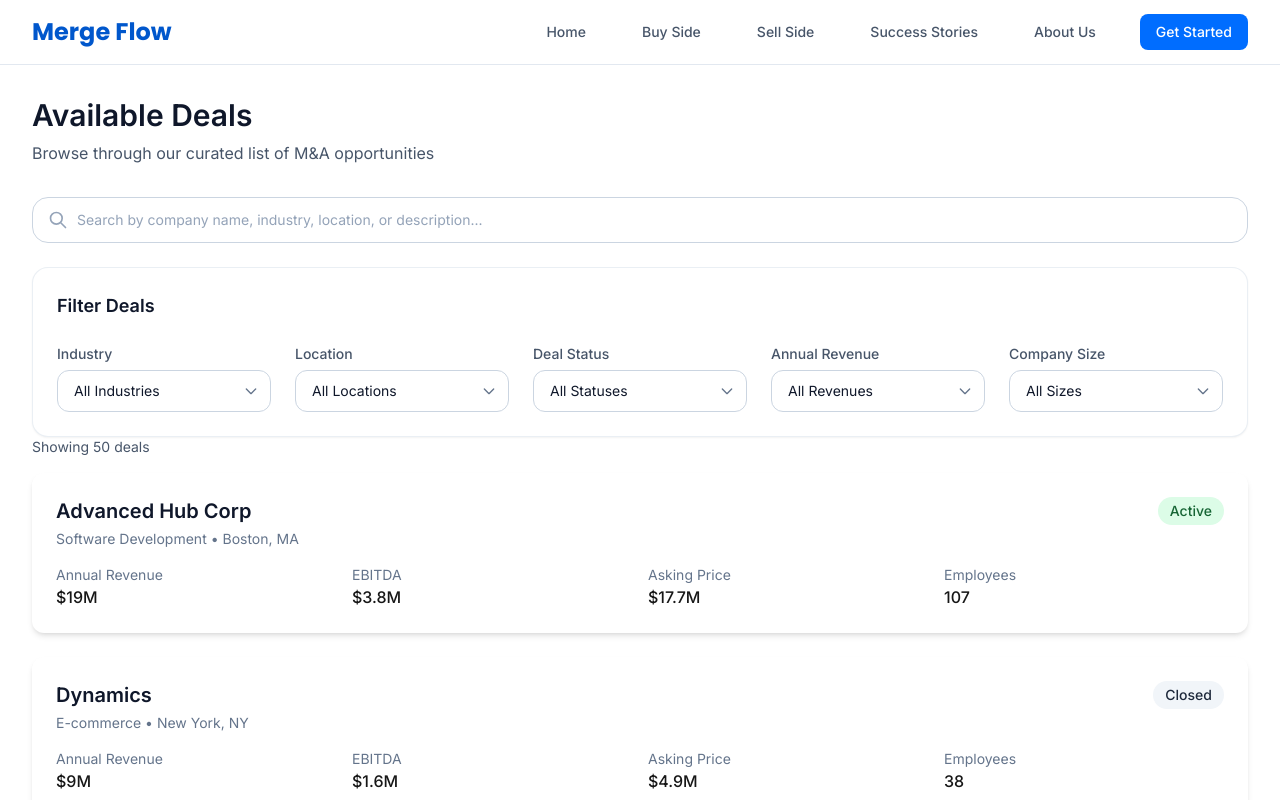
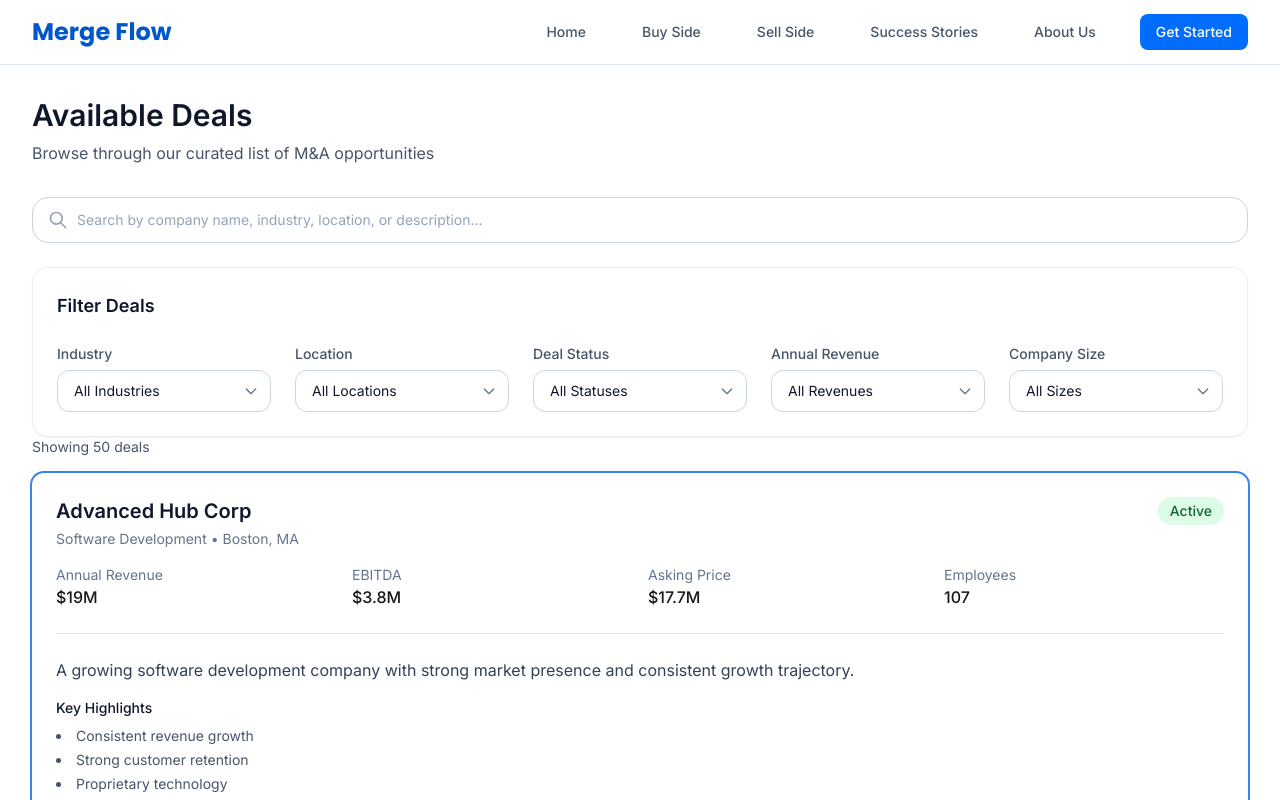
Before and after one commit to BobbyWang0120/ma_broker, a Next.js app: page /deals in a window 1280 px wide. Both pictures are taken after a click on the element 640 px from the left and 553 px from the top of the page. Shown: the top 800 px of the page. Built offline with nearby package versions, Linux system fonts and the light colour scheme.

Commit message:
修复了点击项目卡片之后展开收起的问题

```diff
--- a/src/app/deals/page.tsx
+++ b/src/app/deals/page.tsx
@@ -12,7 +12,7 @@ export default function DealsPage() {
   const [deals, setDeals] = useState<Deal[]>([]);
   const [displayDeals, setDisplayDeals] = useState<Deal[]>([]);
   const [currentPage, setCurrentPage] = useState(1);
-  const [selectedDeal, setSelectedDeal] = useState<Deal | null>(null);
+  const [expandedDealId, setExpandedDealId] = useState<string | null>(null);
 
   // 初始化数据
   useEffect(() => {
@@ -25,7 +25,6 @@ export default function DealsPage() {
     const combinedResults = searchResults.filter(deal => filterResults.includes(deal));
     setDisplayDeals(combinedResults);
     setCurrentPage(1);
-    setSelectedDeal(null);
   };
 
   // 处理筛选结果
@@ -47,7 +46,12 @@ export default function DealsPage() {
   // 分页控制
   const handlePageChange = (page: number) => {
     setCurrentPage(page);
-    setSelectedDeal(null);
+    setExpandedDealId(null); // 切换页面时收起展开的卡片
+  };
+
+  // 处理卡片点击
+  const handleDealClick = (dealId: string) => {
+    setExpandedDealId(prevId => prevId === dealId ? null : dealId);
   };
 
   if (deals.length === 0) {
@@ -85,8 +89,9 @@ export default function DealsPage() {
         {currentDeals.map((deal) => (
           <div
             key={deal.id}
-            className="bg-white rounded-lg shadow-md p-6 hover:shadow-lg transition-shadow cursor-pointer"
-            onClick={() => setSelectedDeal(deal.id === selectedDeal?.id ? null : deal)}
+            className={`bg-white rounded-lg shadow-md p-6 hover:shadow-lg transition-all duration-200 cursor-pointer
+                      ${expandedDealId === deal.id ? 'ring-2 ring-blue-500 shadow-lg' : ''}`}
+            onClick={() => handleDealClick(deal.id)}
           >
             <div className="flex justify-between items-start">
               <div>
@@ -127,8 +132,8 @@ export default function DealsPage() {
             </div>
 
             {/* 展开的详细信息 */}
-            {selectedDeal?.id === deal.id && (
-              <div className="mt-6 pt-6 border-t border-neutral-200">
+            {expandedDealId === deal.id && (
+              <div className="mt-6 pt-6 border-t border-neutral-200 animate-fadeIn">
                 <p className="text-neutral-700">{deal.shortDescription}</p>
                 <div className="mt-4">
                   <h3 className="text-sm font-medium text-neutral-900 mb-2">Key Highlights</h3>
```
